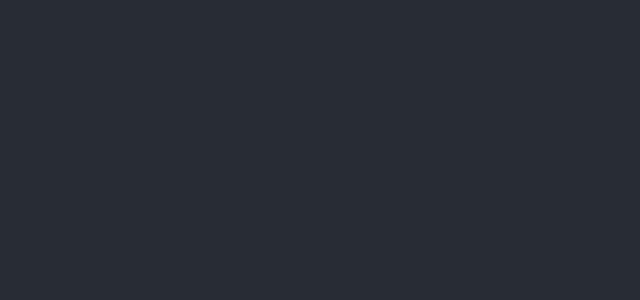
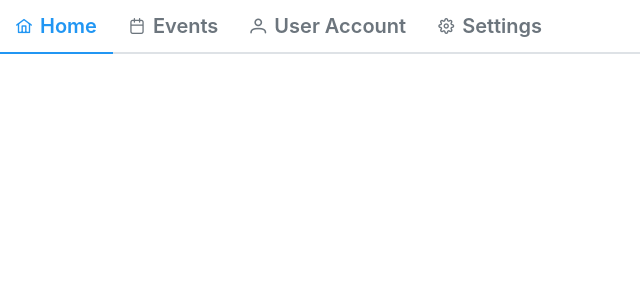
Before and after one commit to Tipek9797/SIProject, a React (Create React App) app in the folder frontend/: page / in a window 1280 px wide. Shown: the top 300 px of the page, without its empty margins (0-640 px from the left). Built offline with nearby package versions, Linux system fonts and the light colour scheme; the HTML template or start-up script is replaced by a standard one.

Commit message:
App.js,Home.jpx,Events.jpx,ManageUser.jpx,Login.jsx,Dockerfile

```diff
--- a/frontend/src/App.js
+++ b/frontend/src/App.js
@@ -1,12 +1,21 @@
-import './App.css';
+import React from 'react';
+import { BrowserRouter as Router, Route, Routes } from 'react-router-dom';
+import Home from './pages/homePage/Home';
+import AllWorks from './pages/allWorksPage/AllWorks';
+import Event from './pages/eventsPage/Event';
+// Pridaj ďalšie importy pre ostatné stránky podľa potreby
 
 function App() {
-  return (
-    <div className="App">
-      <header className="App-header">
-      </header>
-    </div>
-  );
+    return (
+        <Router>
+            <Routes>
+                <Route path="/" element={<Home />} />
+                <Route path="/all-works" element={<AllWorks />} />
+                <Route path="/events" element={<Event />} />
+                {/* Pridaj ďalšie cesty podľa potreby */}
+            </Routes>
+        </Router>
+    );
 }
 
 export default App;
--- a/frontend/src/pages/eventsPage/Event.jsx
+++ b/frontend/src/pages/eventsPage/Event.jsx
@@ -0,0 +1,7 @@
+import React from 'react';
+
+const Event = () => {
+    return <h1>Welcome to the Events Page</h1>;
+};
+
+export default Event;
--- a/frontend/src/pages/homePage/Home.jsx
+++ b/frontend/src/pages/homePage/Home.jsx
@@ -0,0 +1,56 @@
+import React, { useState } from 'react';
+import { TabMenu } from 'primereact/tabmenu';
+import { useNavigate } from 'react-router-dom';
+
+// Import PrimeReact CSS a ikony
+import './home.css';
+import 'primereact/resources/themes/saga-blue/theme.css';
+import 'primereact/resources/primereact.min.css';
+import 'primeicons/primeicons.css';
+
+const Home = () => {
+    const [activeIndex, setActiveIndex] = useState(0);
+    const navigate = useNavigate();
+
+    const items = [
+        { label: 'Home', icon: 'pi pi-home' },
+        { label: 'Events', icon: 'pi pi-calendar' },
+        { label: 'User Account', icon: 'pi pi-user' },
+        { label: 'Settings', icon: 'pi pi-cog' }
+    ];
+
+    const handleTabChange = (e) => {
+        setActiveIndex(e.index);
+
+        // Navigate to different routes based on tab index
+        switch (e.index) {
+            case 0:
+                navigate('/');
+                break;
+            case 1:
+                navigate('/events');
+                break;
+            case 2:
+                navigate('/login');
+                break;
+            case 3:
+                navigate('/manage-users');
+                break;
+            default:
+                navigate('/');
+        }
+    };
+
+    return (
+        <div>
+            <TabMenu
+                model={items}
+                activeIndex={activeIndex}
+                onTabChange={handleTabChange}
+                style={{ fontSize: '20px' }} // Pridaj veľkosť písma podľa potreby
+            />
+        </div>
+    );
+};
+
+export default Home;
```
Also changed, not shown: frontend/src/pages/loginPage/Login.jsx (+7 -0 lines), frontend/src/pages/manageUsersPage/ManageUsers.jsx (+7 -0 lines), 1 other file (tests, documents, lock files or other folders).
